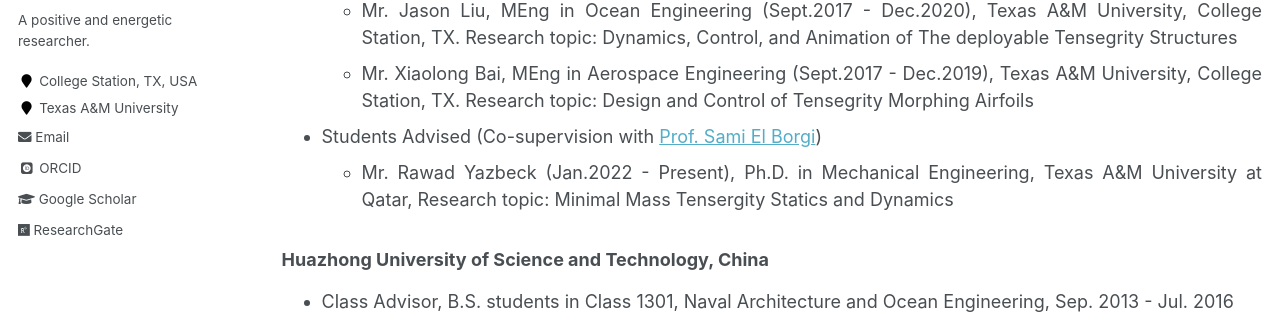
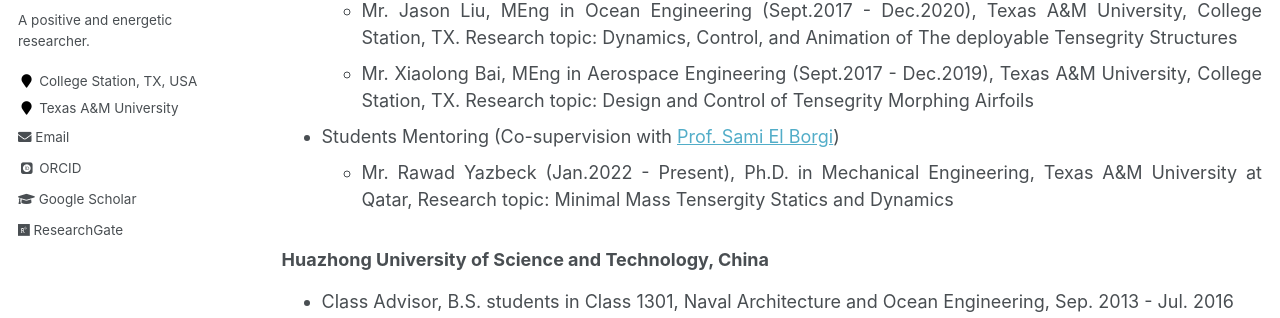
Before and after one commit to Muhao-Chen/muhao-chen.github.io, a Jekyll site: the page built from _pages/teaching.md, in a window 1280 px wide and 1138 px high. Shown: the part 324-642 px from the top of the window. Built offline with Jekyll 4.4.1, drawn with Linux system fonts in a browser that asks for light colours; some web fonts are replaced.

Commit message:
Update teaching.md

```diff
--- a/_pages/teaching.md
+++ b/_pages/teaching.md
@@ -14,7 +14,7 @@ toc: true
     * Mr. Jason Liu, MEng in Ocean Engineering (Sept.2017 - Dec.2020), Texas A&M University, College Station, TX. Research topic: Dynamics, Control, and Animation of The deployable Tensegrity Structures
     * Mr. Xiaolong Bai, MEng in Aerospace Engineering (Sept.2017 - Dec.2019), Texas A&M University, College Station, TX. Research topic: Design and Control of Tensegrity Morphing Airfoils
 
-- Students Advised (Co-supervision with [Prof. Sami El Borgi](https://www.qatar.tamu.edu/programs/mechanical-engineering/faculty-and-staff/dr.-sami-el-borgi))
+- Students Mentoring (Co-supervision with [Prof. Sami El Borgi](https://www.qatar.tamu.edu/programs/mechanical-engineering/faculty-and-staff/dr.-sami-el-borgi))
     * Mr. Rawad Yazbeck (Jan.2022 - Present), Ph.D. in Mechanical Engineering, Texas A&M University at Qatar, Research topic: Minimal Mass Tensergity Statics and Dynamics
 
 ### Huazhong University of Science and Technology, China
```
